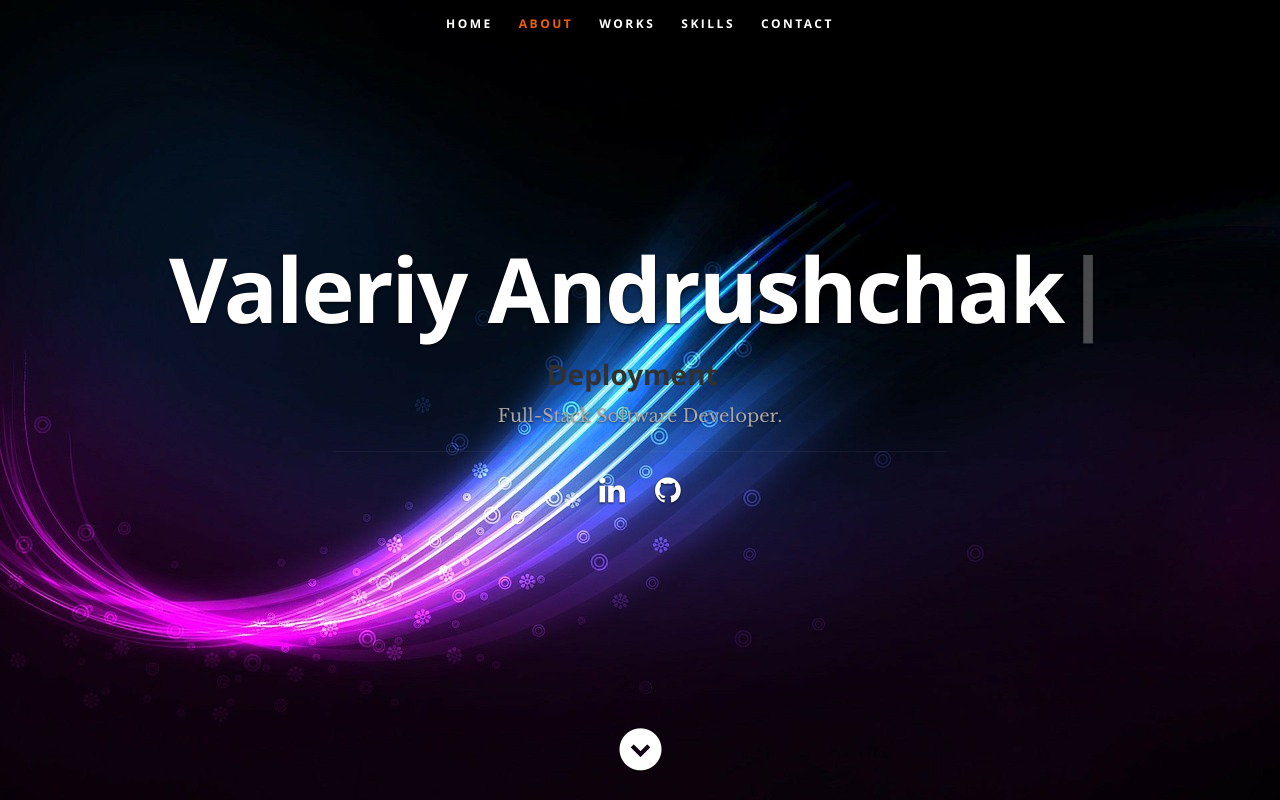
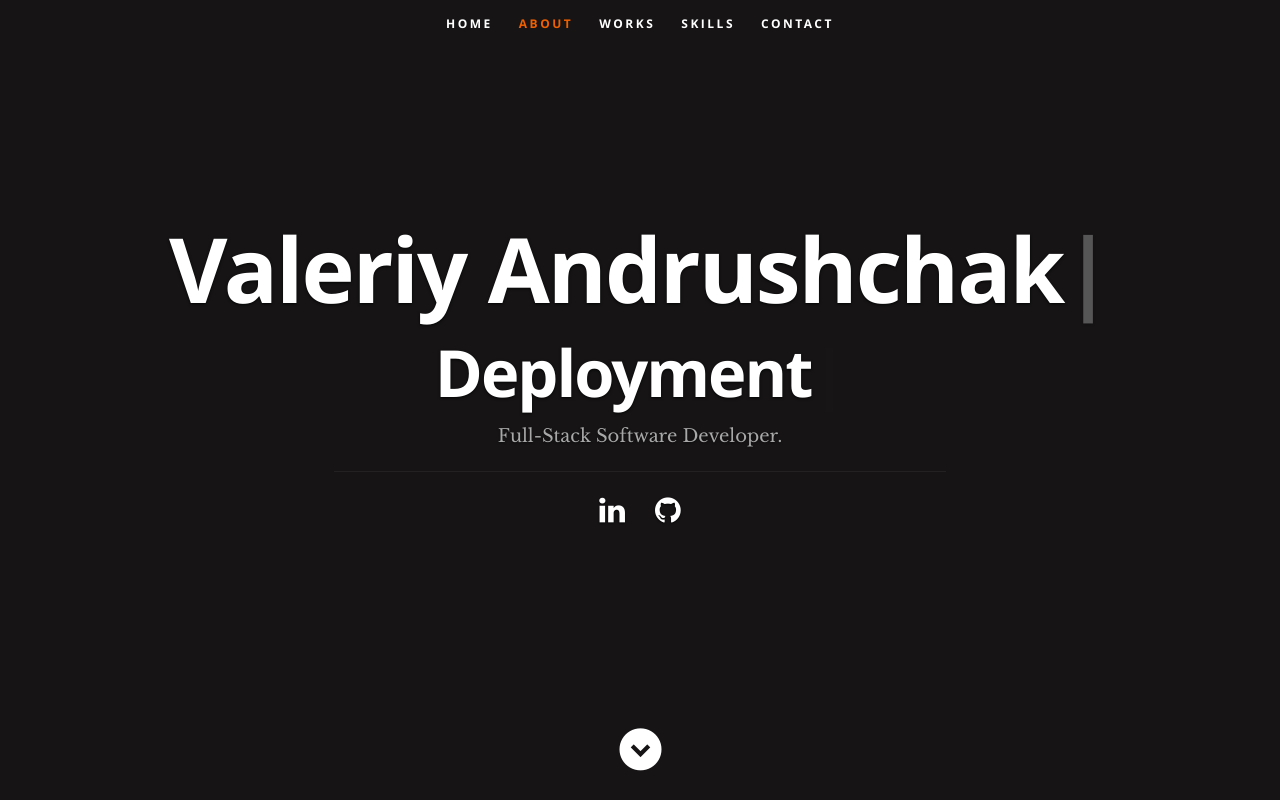
Before and after one commit to waland1510/waland1510.github.io, a React (Create React App) app: page / in a window 1280 px wide. Shown: the top 800 px of the page. Built offline with nearby package versions, Linux system fonts and the light colour scheme.

Commit message:
Update layout

```diff
--- a/public/css/layout.css
+++ b/public/css/layout.css
@@ -33,7 +33,7 @@ header {
    height: 800px;
    min-height: 500px;
    width: 100%;
-   background: #161415 url(../images/header.jpg) no-repeat top center;
+   background: #161415 no-repeat top center;
    background-size: cover !important;
 	-webkit-background-size: cover !important;
    text-align: center;
@@ -58,10 +58,17 @@ header .banner {
 
 header .banner-text { width: 100%; }
 header .banner-text h1 {
-   font: 90px/1.1em 'opensans-bold', sans-serif;
+   font: 80px/1.1em 'opensans-bold', sans-serif;
    color: #fff;
    letter-spacing: -2px;
    margin: 0 auto 18px auto;
+   text-shadow: 0px 1px 3px rgba(0, 0, 0, .8);
+}
+header .banner-text h2 {
+   font: 65px/1.1em 'opensans-bold', sans-serif;
+   color: #fff;
+   letter-spacing: -2px;
+   margin: 0 auto 10px auto;
    text-shadow: 0px 1px 3px rgba(0, 0, 0, .8);
 }
 header .banner-text h3 {
```
